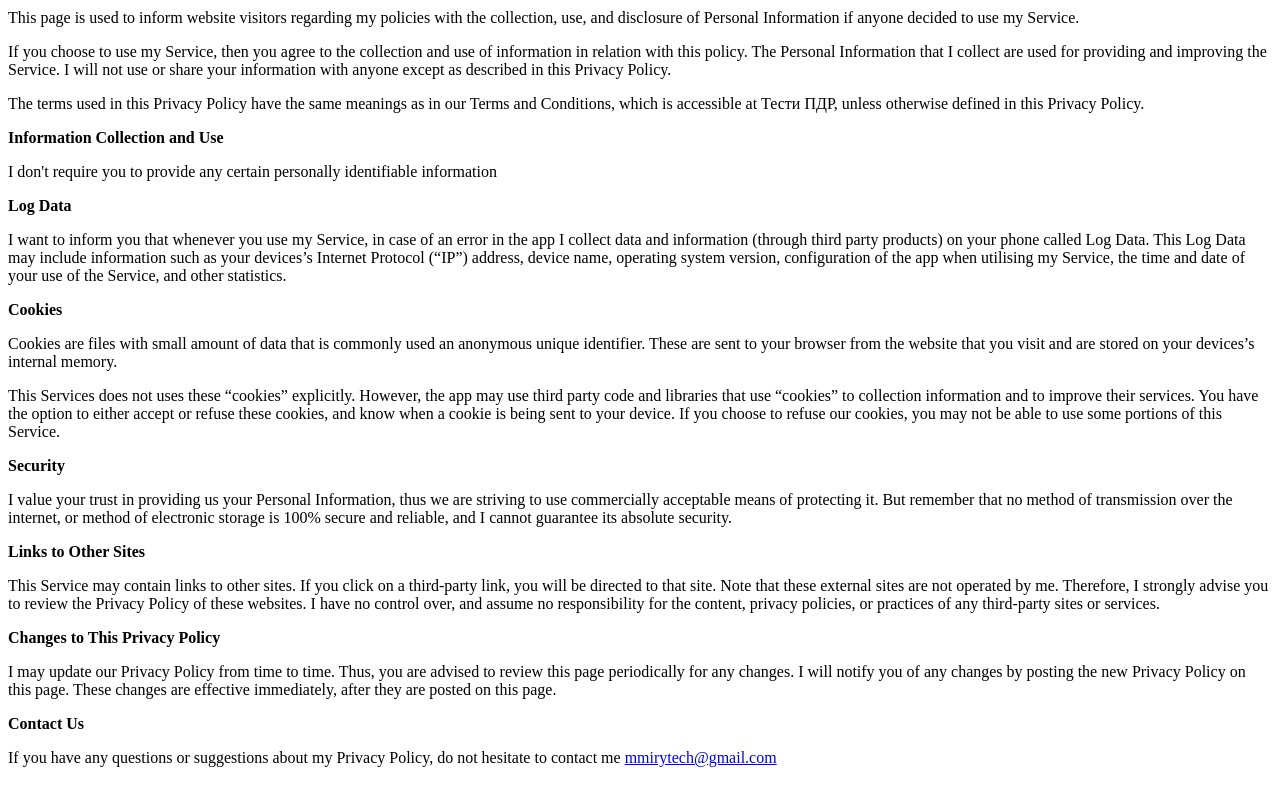
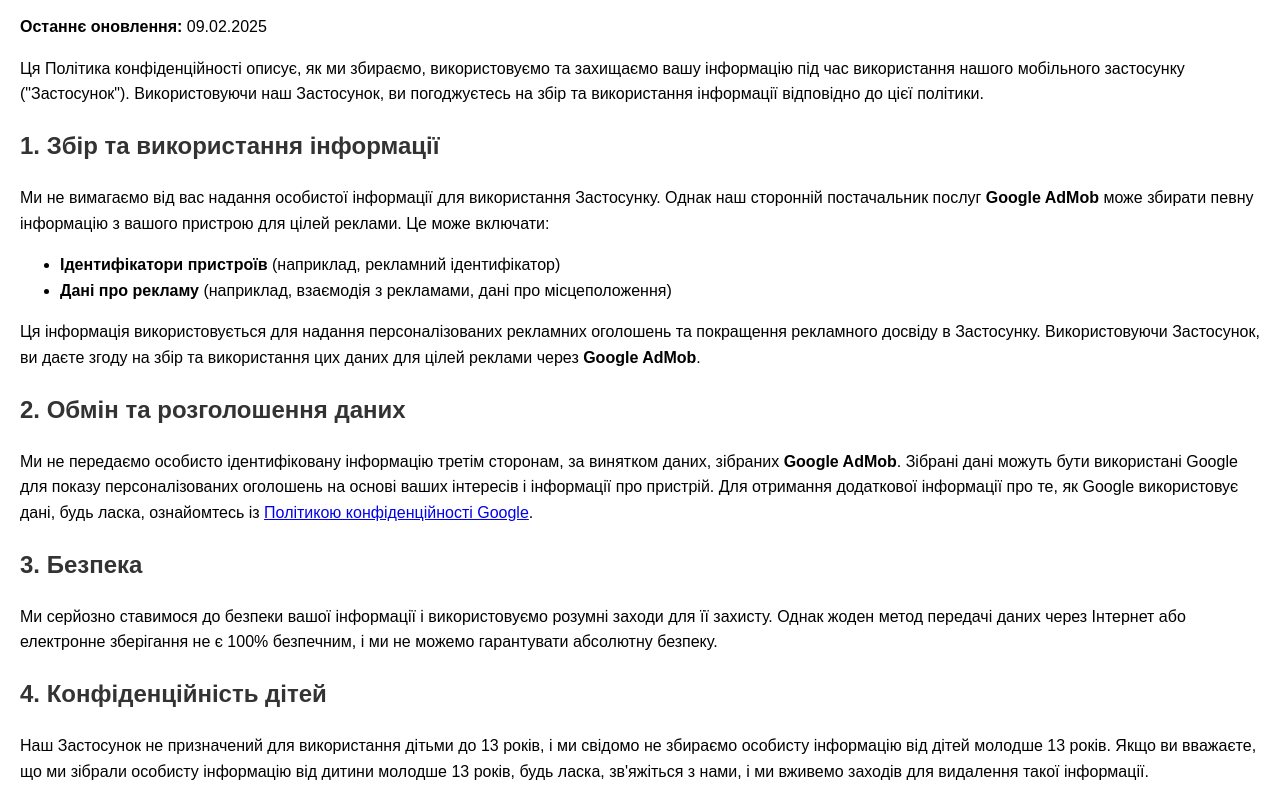
Before and after one commit to miry-tech/mirytech.privacy-policy.io, a plain HTML site: page index.html in a window 1280 px wide. Shown: the part 80-870 px from the top of the page. Drawn offline with Linux system fonts and the light colour scheme.

Commit message:
Update index.html

```diff
--- a/index.html
+++ b/index.html
@@ -1,58 +1,85 @@
-<html>
+<!DOCTYPE html>
+<html lang="en">
+<head>
+    <meta charset="UTF-8">
+    <meta name="viewport" content="width=device-width, initial-scale=1.0">
+    <title>Privacy Policy</title>
+    <style>
+        body {
+            font-family: Arial, sans-serif;
+            line-height: 1.6;
+            margin: 20px;
+        }
+        h1, h2 {
+            color: #333;
+        }
+        p {
+            margin-bottom: 15px;
+        }
+        strong {
+            font-weight: bold;
+        }
+    </style>
+</head>
 <body>
-<h2>Privacy Policy</h2>
-<p>Mirytech built the Тести ПДР app as a freemium app. This SERVICE is provided by Individual and is intended
-    for use as is.</p>
-<p>This page is used to inform website visitors regarding my policies with the collection, use, and
-    disclosure of Personal Information if anyone decided to use my Service.</p>
-<p>If you choose to use my Service, then you agree to the collection and use of information in
-    relation with this policy. The Personal Information that I collect are used for providing and
-    improving the Service. I will not use or share your information with anyone except as described
-    in this Privacy Policy.</p>
-<p>The terms used in this Privacy Policy have the same meanings as in our Terms and Conditions,
-    which is accessible at Тести ПДР, unless otherwise defined in this Privacy Policy.</p>
 
-<p><strong>Information Collection and Use</strong></p>
-<p>I don't require you to provide any certain personally identifiable information</p>
+    <h1>Політика конфіденційності</h1>
+    <p><strong>Останнє оновлення:</strong> 09.02.2025</p>
 
-<p><strong>Log Data</strong></p>
-<p>I want to inform you that whenever you use my Service, in case of an error in the app I collect
-    data and information (through third party products) on your phone called Log Data. This Log Data
-    may include information such as your devices’s Internet Protocol (“IP”) address, device name,
-    operating system version, configuration of the app when utilising my Service, the time and date
-    of your use of the Service, and other statistics.</p>
+    <p>Ця Політика конфіденційності описує, як ми збираємо, використовуємо та захищаємо вашу інформацію під час використання нашого мобільного застосунку ("Застосунок"). Використовуючи наш Застосунок, ви погоджуєтесь на збір та використання інформації відповідно до цієї політики.</p>
 
-<p><strong>Cookies</strong></p>
-<p>Cookies are files with small amount of data that is commonly used an anonymous unique identifier.
-    These are sent to your browser from the website that you visit and are stored on your devices’s
-    internal memory.</p>
-<p>This Services does not uses these “cookies” explicitly. However, the app may use third party code
-    and libraries that use “cookies” to collection information and to improve their services. You
-    have the option to either accept or refuse these cookies, and know when a cookie is being sent
-    to your device. If you choose to refuse our cookies, you may not be able to use some portions of
-    this Service.</p>
+    <h2>1. Збір та використання інформації</h2>
+    <p>Ми не вимагаємо від вас надання особистої інформації для використання Застосунку. Однак наш сторонній постачальник послуг <strong>Google AdMob</strong> може збирати певну інформацію з вашого пристрою для цілей реклами. Це може включати:</p>
+    <ul>
+        <li><strong>Ідентифікатори пристроїв</strong> (наприклад, рекламний ідентифікатор)</li>
+        <li><strong>Дані про рекламу</strong> (наприклад, взаємодія з рекламами, дані про місцеположення)</li>
+    </ul>
+    <p>Ця інформація використовується для надання персоналізованих рекламних оголошень та покращення рекламного досвіду в Застосунку. Використовуючи Застосунок, ви даєте згоду на збір та використання цих даних для цілей реклами через <strong>Google AdMob</strong>.</p>
 
-<p><strong>Security</strong></p>
-<p>I value your trust in providing us your Personal Information, thus we are striving to use
-    commercially acceptable means of protecting it. But remember that no method of transmission over
-    the internet, or method of electronic storage is 100% secure and reliable, and I cannot
-    guarantee its absolute security.</p>
+    <h2>2. Обмін та розголошення даних</h2>
+    <p>Ми не передаємо особисто ідентифіковану інформацію третім сторонам, за винятком даних, зібраних <strong>Google AdMob</strong>. Зібрані дані можуть бути використані Google для показу персоналізованих оголошень на основі ваших інтересів і інформації про пристрій. Для отримання додаткової інформації про те, як Google використовує дані, будь ласка, ознайомтесь із <a href="https://policies.google.com/privacy" target="_blank" rel="noopener noreferrer">Політикою конфіденційності Google</a>.</p>
 
-<p><strong>Links to Other Sites</strong></p>
-<p>This Service may contain links to other sites. If you click on a third-party link, you will be
-    directed to that site. Note that these external sites are not operated by me. Therefore, I
-    strongly advise you to review the Privacy Policy of these websites. I have no control over, and
-    assume no responsibility for the content, privacy policies, or practices of any third-party
-    sites or services.</p>
+    <h2>3. Безпека</h2>
+    <p>Ми серйозно ставимося до безпеки вашої інформації і використовуємо розумні заходи для її захисту. Однак жоден метод передачі даних через Інтернет або електронне зберігання не є 100% безпечним, і ми не можемо гарантувати абсолютну безпеку.</p>
 
-<p><strong>Changes to This Privacy Policy</strong></p>
-<p>I may update our Privacy Policy from time to time. Thus, you are advised to review this page
-    periodically for any changes. I will notify you of any changes by posting the new Privacy Policy
-    on this page. These changes are effective immediately, after they are posted on this page.</p>
+    <h2>4. Конфіденційність дітей</h2>
+    <p>Наш Застосунок не призначений для використання дітьми до 13 років, і ми свідомо не збираємо особисту інформацію від дітей молодше 13 років. Якщо ви вважаєте, що ми зібрали особисту інформацію від дитини молодше 13 років, будь ласка, зв'яжіться з нами, і ми вживемо заходів для видалення такої інформації.</p>
 
-<p><strong>Contact Us</strong></p>
-<p>If you have any questions or suggestions about my Privacy Policy, do not hesitate to contact
-    me  <a href = "mailto:mmirytech@gmail.com">mmirytech@gmail.com</a></p>
+    <h2>5. Зміни цієї Політики конфіденційності</h2>
+    <p>Ми можемо оновлювати нашу Політику конфіденційності час від часу. Про зміни ми повідомимо, опублікувавши оновлену Політику конфіденційності на цій сторінці. Рекомендуємо періодично переглядати цю Політику для ознайомлення з можливими змінами. Зміни цієї Політики набирають чинності з моменту їх публікації на цій сторінці.</p>
+
+    <h2>6. Зв'язатися з нами</h2>
+    <p>Якщо у вас є питання або побоювання щодо цієї Політики конфіденційності, будь ласка, зв'яжіться з нами за адресою:</p>
+    <p><strong>mmirytech@gmail.com</strong></p>
+
+    <h1>Privacy Policy</h1>
+    <p><strong>Last Updated:</strong> 09.02.2025</p>
+
+    <p>This Privacy Policy outlines how we collect, use, and protect your information when you use our mobile application ("App"). By using our App, you agree to the collection and use of information in accordance with this policy.</p>
+
+    <h2>1. Information Collection and Use</h2>
+    <p>We do not require you to provide any personally identifiable information to use the App. However, our third-party service provider <strong>Google AdMob</strong> may collect certain information from your device for advertising purposes. This may include:</p>
+    <ul>
+        <li><strong>Device identifiers</strong> (e.g., advertising ID)</li>
+        <li><strong>Advertising data</strong> (e.g., interactions with ads, location data)</li>
+    </ul>
+    <p>This information is used to deliver personalized advertisements and improve the ad experience within the App. By using the App, you consent to the collection and use of this data for advertising purposes by <strong>Google AdMob</strong>.</p>
+
+    <h2>2. Data Sharing and Disclosure</h2>
+    <p>We do not share any personally identifiable information with third parties, except for the information collected by <strong>Google AdMob</strong>. The collected data may be used by Google to serve personalized ads based on your interests and device information. For more information on how Google uses data, please refer to the <a href="https://policies.google.com/privacy" target="_blank" rel="noopener noreferrer">Google Privacy Policy</a>.</p>
+
+    <h2>3. Security</h2>
+    <p>We take the security of your information seriously and use reasonable measures to protect it. However, no method of transmission over the Internet or electronic storage is 100% secure, and we cannot guarantee absolute security.</p>
+
+    <h2>4. Children's Privacy</h2>
+    <p>Our App is not intended for use by children under the age of 13, and we do not knowingly collect personal information from children under 13. If you believe we have collected personal information from a child under 13, please contact us, and we will take steps to delete such information.</p>
+
+    <h2>5. Changes to This Privacy Policy</h2>
+    <p>We may update our Privacy Policy from time to time. We will notify users of any changes by posting the updated Privacy Policy on this page. You are advised to review this Privacy Policy periodically for any changes. Changes to this Privacy Policy are effective when they are posted on this page.</p>
+
+    <h2>6. Contact Us</h2>
+    <p>If you have any questions or concerns about this Privacy Policy, please contact us at:</p>
+    <p><strong>mmirytech@gmail.com</strong></p>
 
 </body>
 </html>
```
